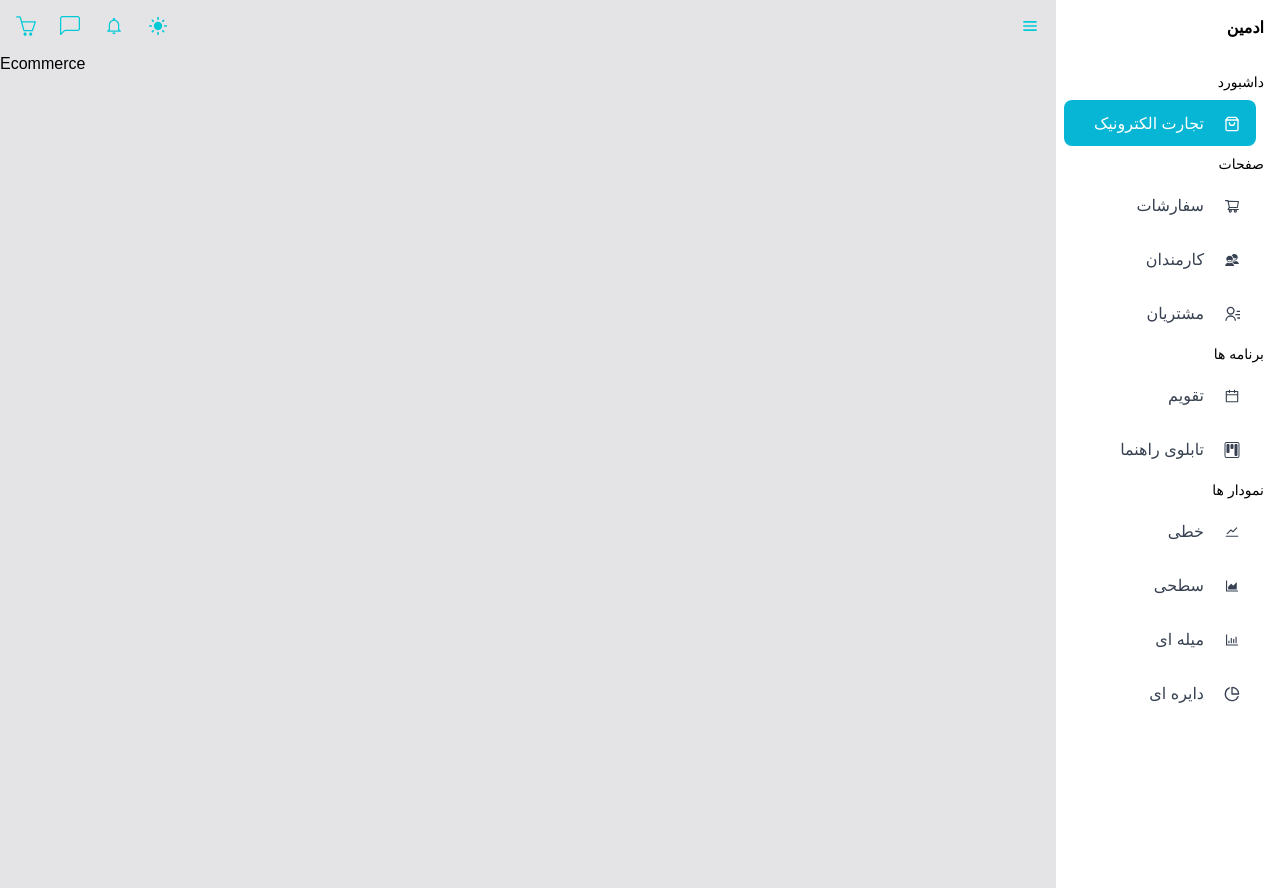
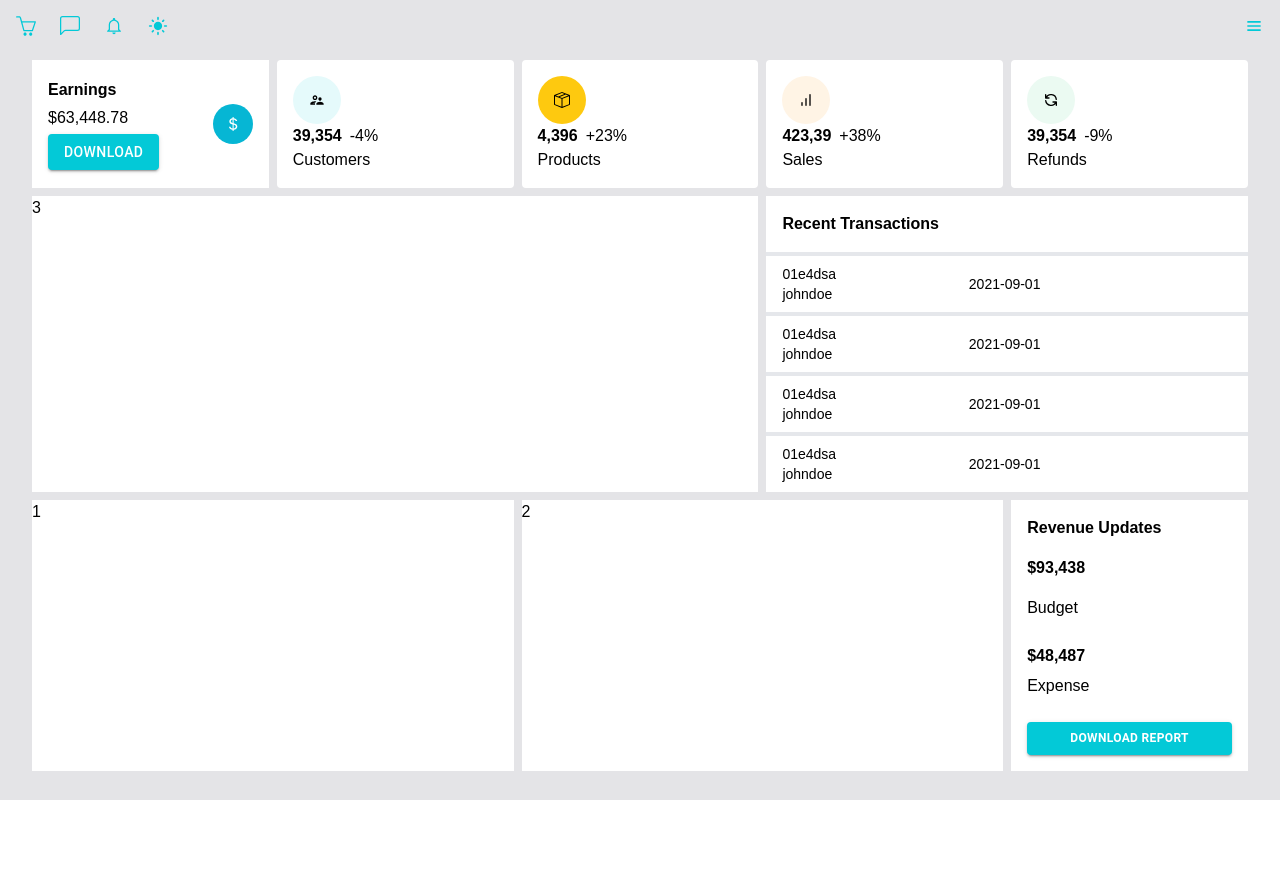
Before and after one commit to M-AminM/quera-dashboard, a Next.js app: page /ecommerce in a window 1280 px wide. After the commit the page ends 800 px from the top, so only its background shows below. Built offline with nearby package versions, Linux system fonts and the light colour scheme.

Commit message:
ecommerce page

```diff
--- a/components/Layout/index.tsx
+++ b/components/Layout/index.tsx
@@ -6,11 +6,11 @@ interface LayoutProps extends React.PropsWithChildren {}
 const Layout: React.FunctionComponent<LayoutProps> = ({ children }) => {
   return (
     <div className="bg-zinc-200 flex relative">
-      <div className="w-full h-screen">
+      <div className="w-full h-screen overflow-auto">
         <Header />
         {children}
       </div>
-      <Sidebar />
+      {/* <Sidebar /> */}
     </div>
   );
 };
--- /dev/null
+++ b/components/Main/Ecommerce/index.tsx
@@ -0,0 +1,176 @@
+import React from "react";
+import { BsCurrencyDollar } from "react-icons/bs";
+import { earningData } from "@/data";
+import { Button } from "@mui/material";
+// import Area from "../Area/Area";
+// import "../../index.css";
+// import Pie from "../Pie/Pie";
+// import LineChart from "../Line/Line";
+
+interface Props {
+  theme?: boolean;
+}
+
+const Ecommerce: React.FC<Props> = ({ theme }) => {
+  return (
+    <section className={`px-8 pt-2 pb-8 ${false ? "dark" : ""}`}>
+      <div className="flex flex-col gap-2 sm:grid md:grid-cols-4 lg:grid-cols-5">
+        <div className="bg-white p-4 dark:bg-darkMode ">
+          <div className="flex justify-between h-full items-center">
+            <div className="flex flex-col gap-1">
+              <h2 className="font-bold dark:text-white">Earnings</h2>
+              <span className="dark:text-white">$63,448.78</span>
+              <Button
+                style={{ backgroundColor: !false ? "#03C9D7" : "#FF4A59" }}
+                variant="contained"
+              >
+                Download
+              </Button>
+            </div>
+            <div className="flex justify-center items-center">
+              <div className="bg-midBlue w-10 h-10 rounded-full flex justify-center items-center bg-cyan-500 dark:bg-red">
+                <BsCurrencyDollar color="#fff" />
+              </div>
+            </div>
+          </div>
+        </div>
+        <div className="bg-transparent col-span-3 lg:col-span-4 ">
+          <div className="grid grid-cols-1 sm:grid-cols-2 md:grid-cols-4 gap-2 ">
+            {earningData.map((data, index) => {
+              return (
+                <div
+                  className="bg-white rounded flex flex-col p-4 w-full dark:bg-darkMode"
+                  key={index}
+                >
+                  <div
+                    className="rounded-full h-12 w-12 flex justify-center items-center"
+                    style={{ background: data.iconBg }}
+                  >
+                    {data.icon}
+                  </div>
+
+                  <div className="flex flex-col">
+                    <div className="flex gap-2">
+                      <span className="font-bold dark:text-white">
+                        {data.amount}
+                      </span>
+                      <span className="text-red">{data.percentage}</span>
+                    </div>
+                    <span className="text-gray">{data.title}</span>
+                  </div>
+                </div>
+              );
+            })}
+          </div>
+        </div>
+        <div className="bg-white col-span-4 lg:col-span-3 dark:bg-darkMode">
+          {/* <Area isOpen={false} height="35vh" /> */}3
+        </div>
+
+        <div className="bg-white col-span-2 dark:bg-darkMode">
+          <h2 className="font-semibold p-4 dark:text-white">
+            Recent Transactions
+          </h2>
+
+          <div className=" border-y-4 border-mainBg">
+            <div className="flex justify-between px-4 py-2">
+              <div className="flex flex-col ">
+                <span className="text-midBlue text-sm">01e4dsa</span>
+                <span className="dark:text-white text-sm">johndoe</span>
+              </div>
+              <div className="flex justify-center items-center">
+                <span className="dark:text-white text-sm">2021-09-01</span>
+              </div>
+              <div className="bg-midBlue px-2 rounded flex justidy-center items-center text-white">
+                <p className="text-sm">$43.95</p>
+              </div>
+            </div>
+          </div>
+
+          <div className=" border-b-4 border-mainBg">
+            <div className="flex justify-between px-4 py-2">
+              <div className="flex flex-col ">
+                <span className="text-midBlue text-sm">01e4dsa</span>
+                <span className="dark:text-white text-sm">johndoe</span>
+              </div>
+              <div className="flex justify-center items-center">
+                <span className="dark:text-white text-sm">2021-09-01</span>
+              </div>
+              <div className="bg-midBlue px-2 rounded flex justidy-center items-center text-white">
+                <p className="text-sm">$43.95</p>
+              </div>
+            </div>
+          </div>
+          <div className=" border-b-4 border-mainBg">
+            <div className="flex justify-between px-4 py-2">
+              <div className="flex flex-col ">
+                <span className="text-midBlue text-sm">01e4dsa</span>
+                <span className="dark:text-white text-sm">johndoe</span>
+              </div>
+              <div className="flex justify-center items-center">
+                <span className="dark:text-white text-sm">2021-09-01</span>
+              </div>
+              <div className="bg-midBlue px-2 rounded flex justidy-center items-center text-white">
+                <p className="text-sm">$43.95</p>
+              </div>
+            </div>
+          </div>
+          <div className=" border-mainBg">
+            <div className="flex justify-between px-4 py-2">
+              <div className="flex flex-col ">
+                <span className="text-midBlue text-sm">01e4dsa</span>
+                <span className="dark:text-white text-sm">johndoe</span>
+              </div>
+              <div className="flex justify-center items-center">
+                <span className="dark:text-white text-sm">2021-09-01</span>
+              </div>
+              <div className="bg-midBlue px-2 rounded flex justidy-center items-center text-white">
+                <p className="text-sm">$43.95</p>
+              </div>
+            </div>
+          </div>
+        </div>
+
+        <div className="bg-white col-span-2 dark:bg-darkMode">
+          {/* <Pie height="35vh" /> */}1
+        </div>
+        <div className="bg-white col-span-3 lg:col-span-2 dark:bg-darkMode ">
+          {/* <LineChart isOpen={false} height="35vh" /> */}2
+        </div>
+        <div className="bg-white p-4 dark:bg-darkMode">
+          <h2 className="font-semibold pb-4 dark:text-white">
+            Revenue Updates
+          </h2>
+          <div className="flex flex-col gap-6">
+            <div>
+              <div className="flex justify-between">
+                <h2 className="dark:text-white font-semibold">$93,438</h2>
+                <div className="bg-green rounded-full w-10 h-10 flex justify-center items-center">
+                  <span className="font-semibold text-sm text-white">23%</span>
+                </div>
+              </div>
+              <span className="text-gray">Budget</span>
+            </div>
+            <div className="flex flex-col gap-1.5">
+              <h2 className="dark:text-white font-semibold">$48,487</h2>
+              <span className="text-gray">Expense</span>
+            </div>
+
+            <Button
+              style={{
+                backgroundColor: !false ? "#03C9D7" : "#FF4A59",
+                fontSize: "12px",
+                fontWeight: "600",
+              }}
+              variant="contained"
+            >
+              Download Report
+            </Button>
+          </div>
+        </div>
+      </div>
+    </section>
+  );
+};
+
+export default Ecommerce;
--- a/data/index.tsx
+++ b/data/index.tsx
@@ -5,10 +5,12 @@ import {
   AiOutlineBarChart,
   AiOutlineStock,
 } from "react-icons/ai";
-import { FiShoppingBag, FiPieChart } from "react-icons/fi";
-import { BsKanban } from "react-icons/bs";
+import { FiShoppingBag, FiPieChart, FiBarChart } from "react-icons/fi";
+import { BsKanban, BsBoxSeam } from "react-icons/bs";
 import { IoMdContacts } from "react-icons/io";
 import { RiContactsLine } from "react-icons/ri";
+import { MdOutlineSupervisorAccount } from "react-icons/md";
+import { HiOutlineRefresh } from "react-icons/hi";
 
 export const links = [
   {
@@ -84,3 +86,43 @@ export const links = [
     ],
   },
 ];
+
+export const earningData = [
+  {
+    icon: <MdOutlineSupervisorAccount />,
+    amount: "39,354",
+    percentage: "-4%",
+    title: "Customers",
+    iconColor: "#03C9D7",
+    iconBg: "#E5FAFB",
+    pcColor: "red-600",
+  },
+  {
+    icon: <BsBoxSeam />,
+    amount: "4,396",
+    percentage: "+23%",
+    title: "Products",
+    iconColor: "rgb(255, 244, 229)",
+    iconBg: "rgb(254, 201, 15)",
+    pcColor: "green-600",
+  },
+  {
+    icon: <FiBarChart />,
+    amount: "423,39",
+    percentage: "+38%",
+    title: "Sales",
+    iconColor: "rgb(228, 106, 118)",
+    iconBg: "rgb(255, 244, 229)",
+
+    pcColor: "green-600",
+  },
+  {
+    icon: <HiOutlineRefresh />,
+    amount: "39,354",
+    percentage: "-9%",
+    title: "Refunds",
+    iconColor: "rgb(0, 194, 146)",
+    iconBg: "rgb(235, 250, 242)",
+    pcColor: "red-600",
+  },
+];
--- a/pages/ecommerce/index.tsx
+++ b/pages/ecommerce/index.tsx
@@ -1,7 +1,8 @@
+import Ecommerce from "@/components/Main/Ecommerce";
 import React from "react";
 
-const Ecommerce = () => {
-  return <div>Ecommerce</div>;
+const EcommercePage = () => {
+  return <Ecommerce />;
 };
 
-export default Ecommerce;
+export default EcommercePage;
--- a/styles/global.css
+++ b/styles/global.css
@@ -1,5 +1,5 @@
 html {
   font-family: Vazirmatn, sans-serif !important;
 
-  /* overflow: hidden; */
+  overflow: hidden;
 }
```
